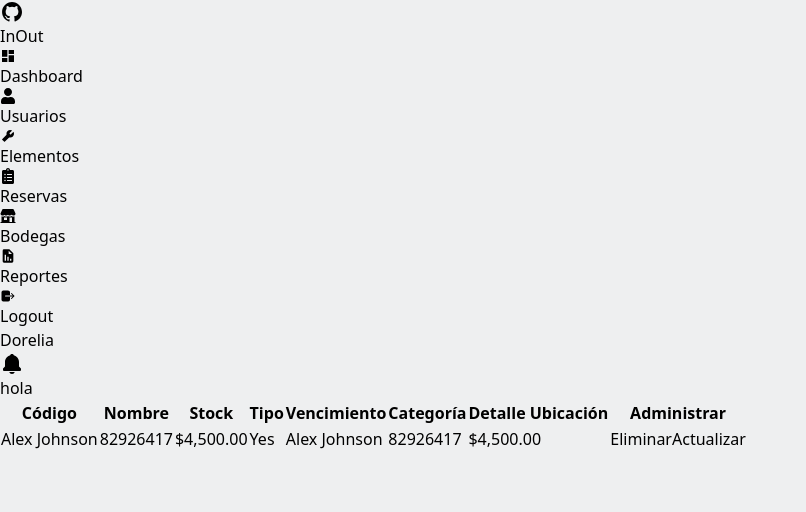
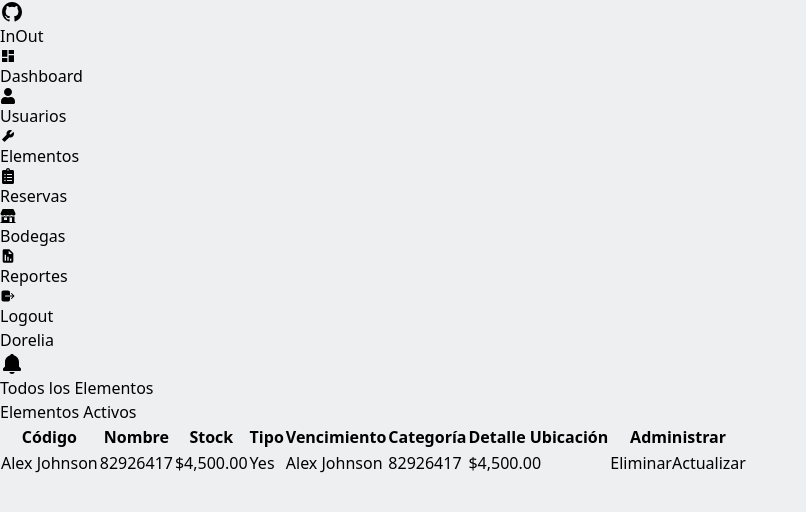
Before and after one commit to sircagev/front-pf_inout, a React (Vite) app: page /elementos in a window 1280 px wide. Shown: the top 512 px of the page, without its empty margins (0-806 px from the left). Built offline with nearby package versions, Linux system fonts and the light colour scheme.

Commit message:
tabla update

```diff
--- a/src/components/organismos/Table.jsx
+++ b/src/components/organismos/Table.jsx
@@ -36,6 +36,7 @@ export const Table = () => {
                         </button>
                     </td>
                 </tr>
+
                 </tbody>
             </table>
     </div>
--- a/src/components/organismos/TableHidder.jsx
+++ b/src/components/organismos/TableHidder.jsx
@@ -1,9 +1,16 @@
 import React from 'react'
+import { FaSearch } from "react-icons/fa";
 
 export const TableHidder = () => {
   return (
-    <div className='w-full h-[100px] bg-black'>
-        hola
+    <div className='w-full h-[100px] bg-gray-50 flex justify-between'>
+        <div className='ml-5 pt-4'>
+            <h1 className='text-[22px] font-semibold'>Todos los Elementos</h1>
+            <h2 className='text-[#16C098] text-[16px]'>Elementos Activos</h2>
+        </div>
+        <div className=''>
+
+        </div>
     </div>
   )
 }
```
Also changed, not shown: src/components/organismos/Buttons.jsx (added).
